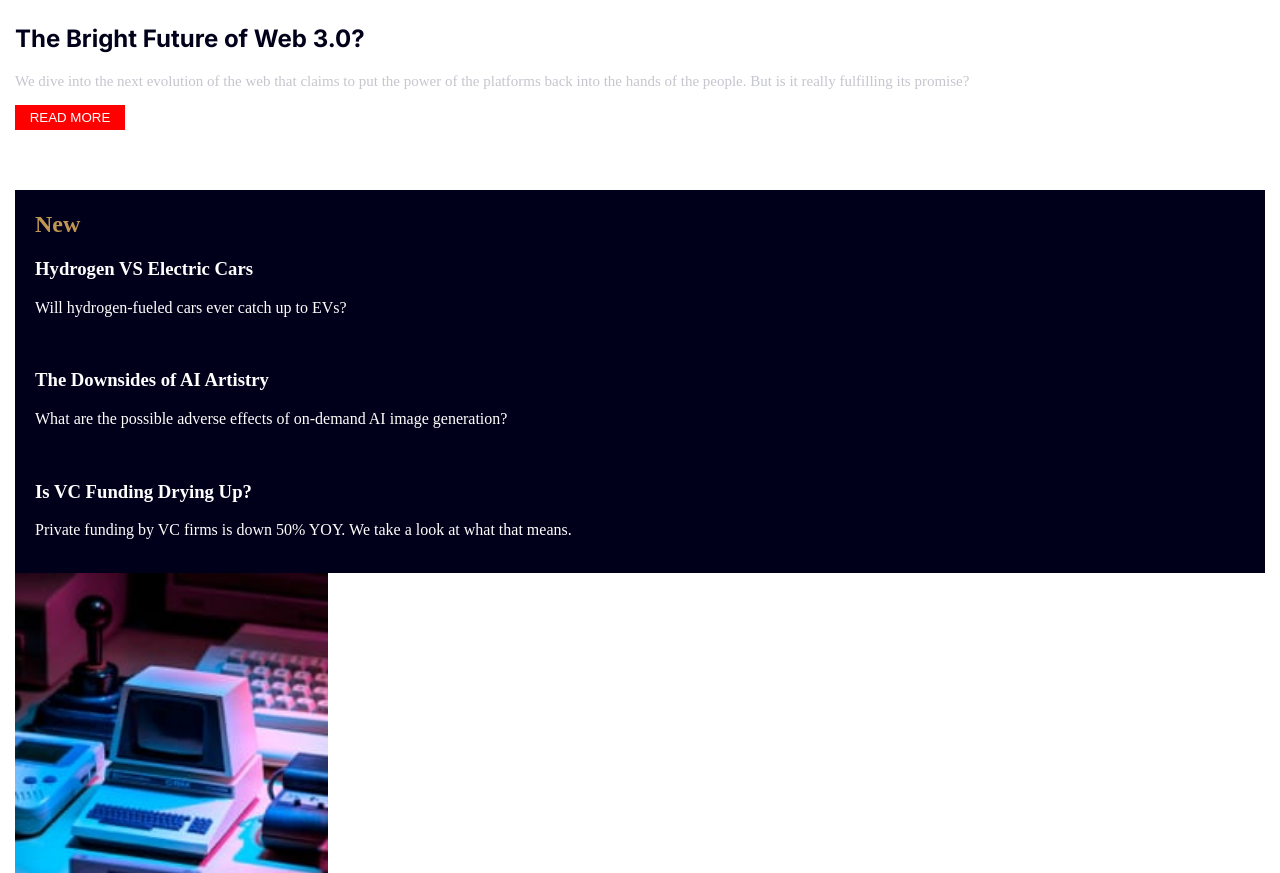
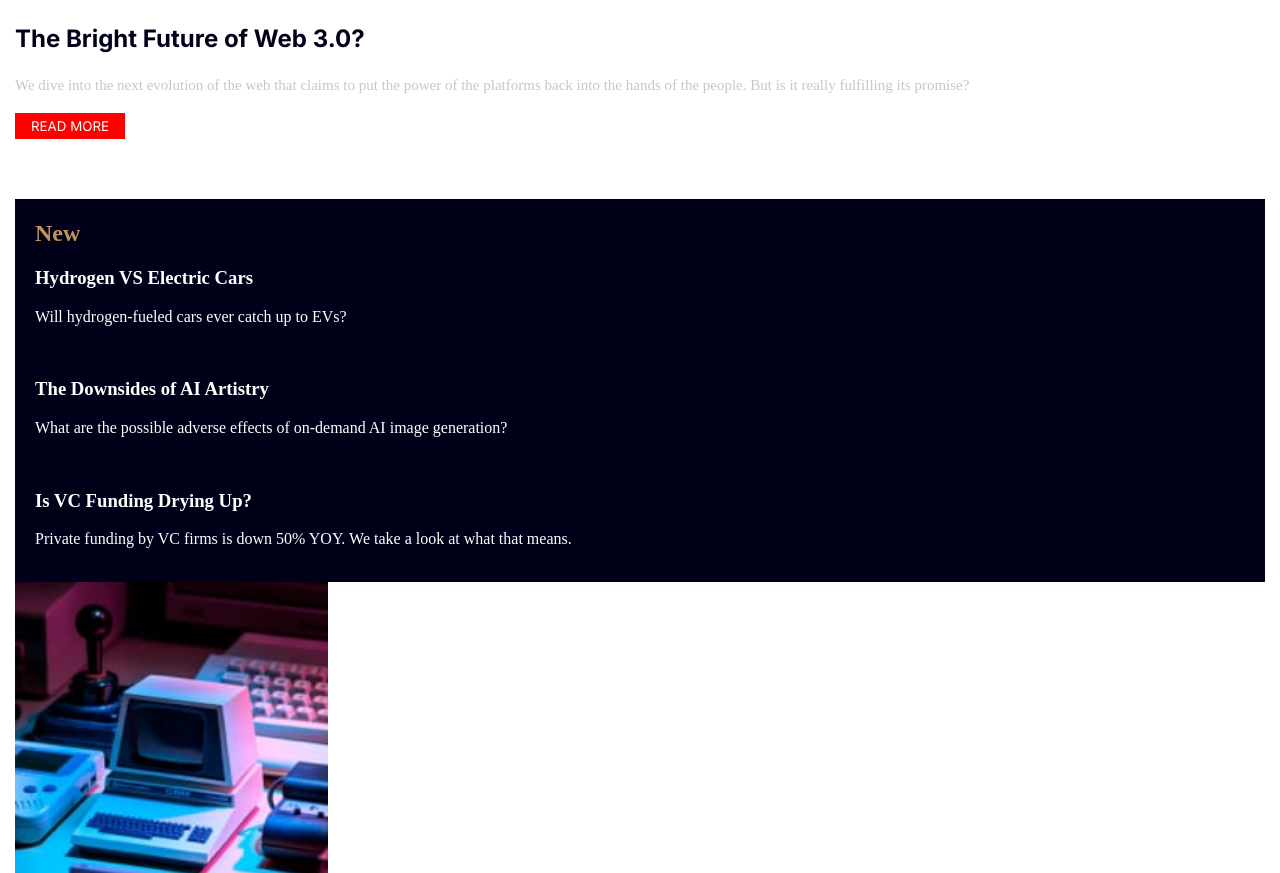
Before and after one commit to Tashatoon/news-homepage, a plain HTML site: page index.html in a window 1280 px wide. Shown: the part 1214-2087 px from the top of the page. Drawn offline with Linux system fonts and the light colour scheme.

Commit message:
font update

```diff
--- a/main.css
+++ b/main.css
@@ -23,6 +23,7 @@ ul li {
 }
 
 .news-headlines p {
+    line-height: 25px;
     font-size: 15px;
     color: hsl(233, 8%, 79%);
 }
@@ -30,10 +31,11 @@ ul li {
 .news-headlines button {
     width: 110px;
     margin-bottom: 60px;
+    border: 0;
     padding: 5px;
     color: white;
     background-color: red;
-    border: 0;
+    font-family: 'Inter';
     text-transform: uppercase;
 }
 
```
